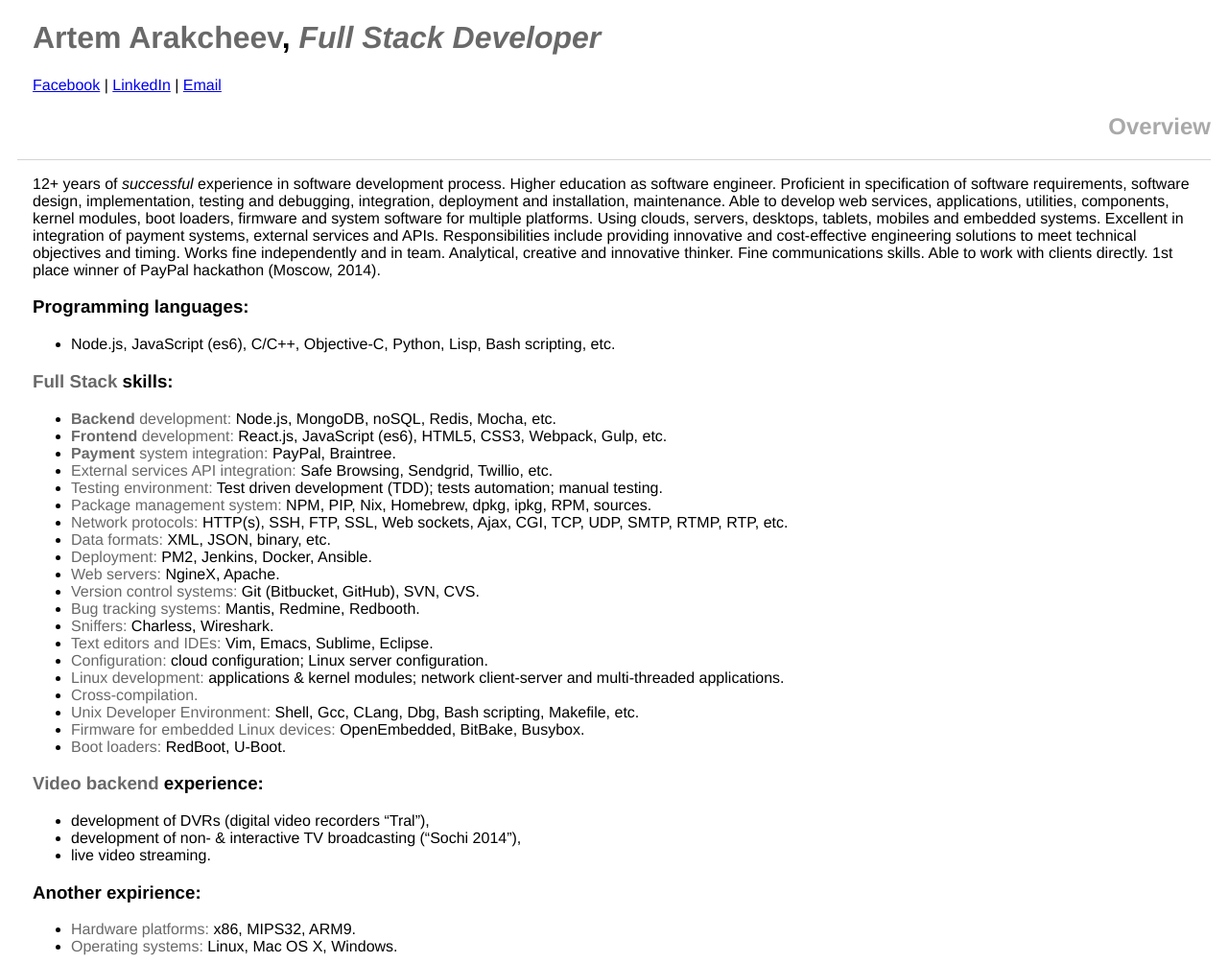
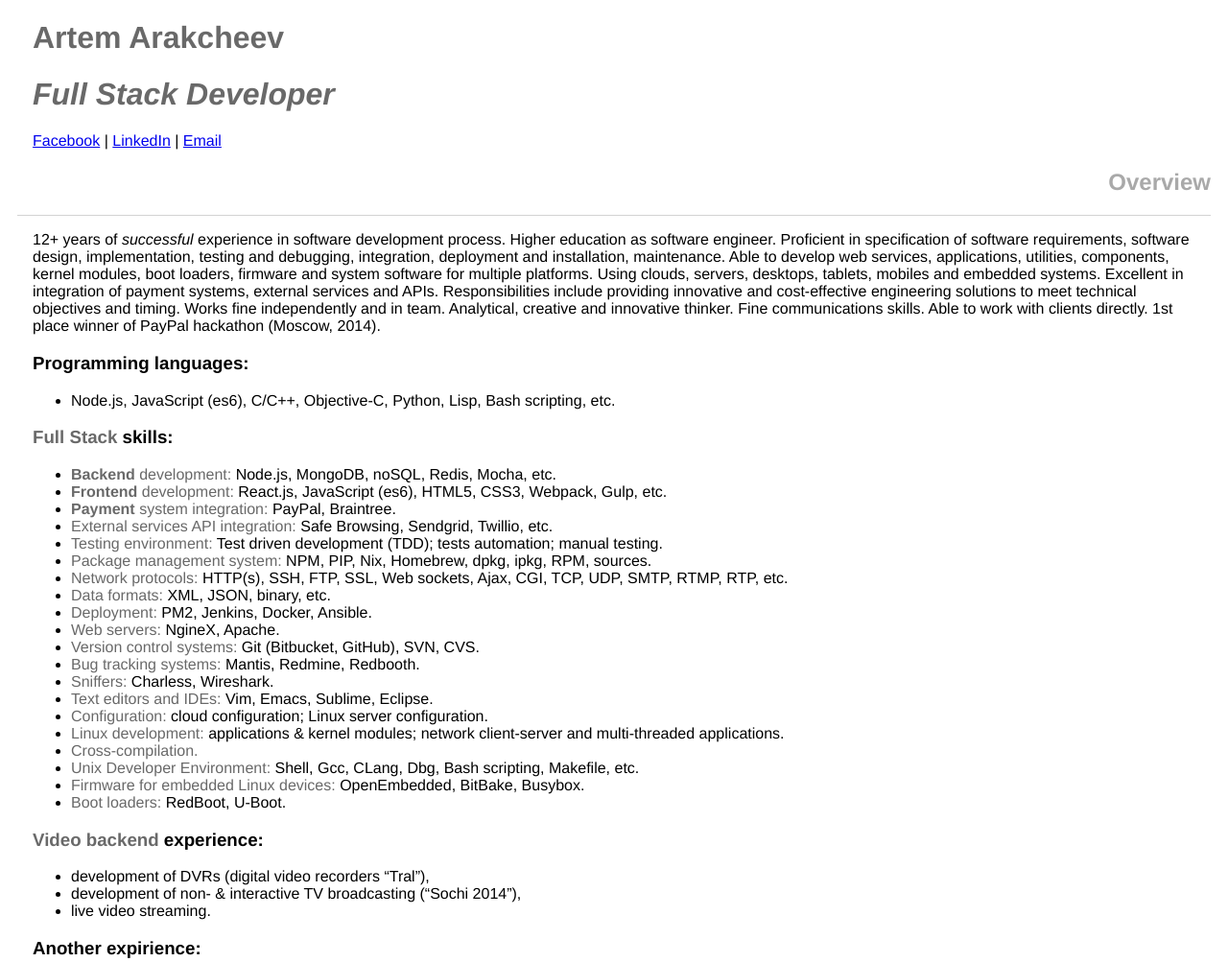
Before and after one commit to alphara/artemarakcheev, a website: page index.html in a window 1280 px wide. Shown: the top 1003 px of the page at 96% size. Drawn offline with Linux system fonts and the light colour scheme.

Commit message:
correct header

```diff
--- a/index.html
+++ b/index.html
@@ -60,7 +60,8 @@
 <body>
   <div id="maindiv">
     <div id="mainname" class="block">
-      <h1><span class="hb">Artem Arakcheev</span>, <span class="hi">Full Stack Developer</span></h1>
+      <h1><span class="hb">Artem Arakcheev</span></h1>
+      <h1><span class="hi">Full Stack Developer</span></h1>
     </div>
 
     <div class="block">
```
